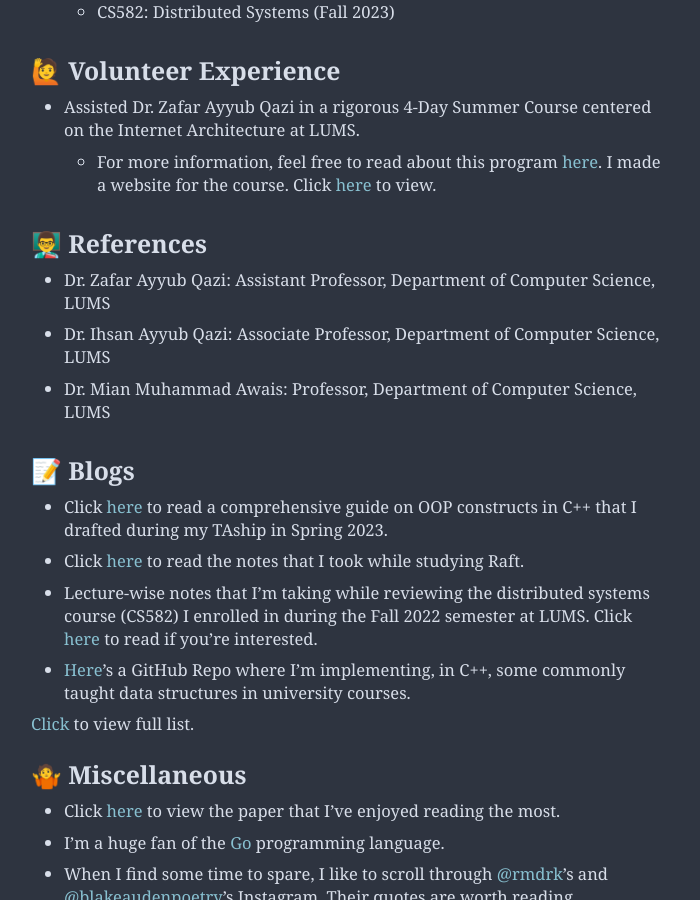
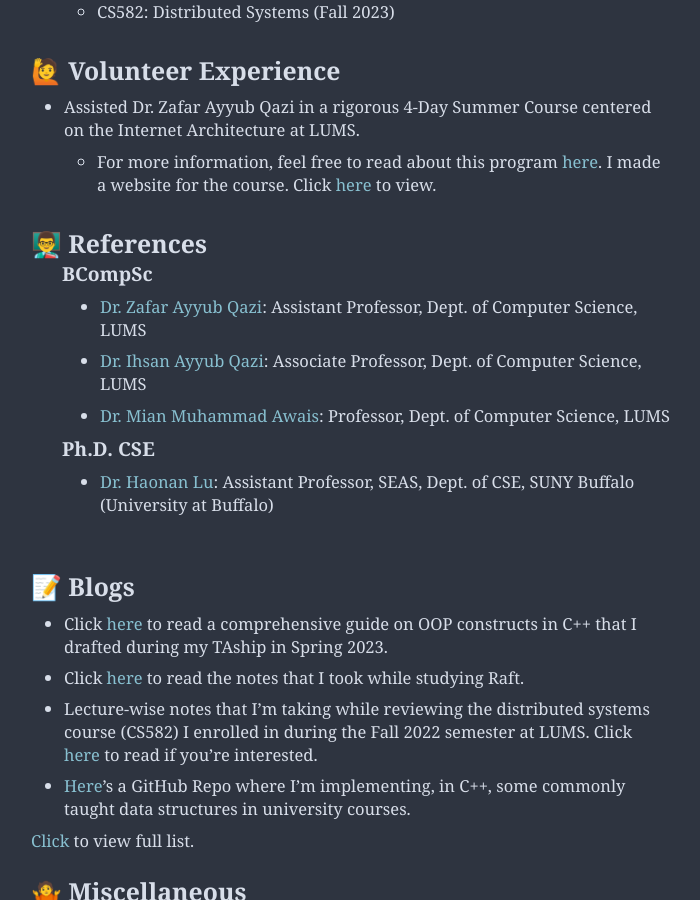
Before and after one commit to harris-ahmad/harris-ahmad.github.io, a Jekyll site: the page built from index.md, in a window 1280 px wide and 900 px high, scrolled down 1412 px. Shown: the whole window, without its empty margins (289-989 px from the left). Built offline with Jekyll 4.4.1, drawn with Linux system fonts in a browser that asks for light colours; nearby versions of some CDN libraries; some web fonts are replaced.

Commit message:
references revamped and icons added

```diff
--- a/_layouts/default.html
+++ b/_layouts/default.html
@@ -23,6 +23,7 @@
     <meta name="description" content="{{ desc }}">
     <link href="https://db.onlinewebfonts.com/c/854f40508546a6154ded78884803020e?family=Lyon+Text+Web+Black+Regular" rel="stylesheet">
     <link href='https://fonts.googleapis.com/css?family=Inconsolata:400,700' rel='stylesheet' type='text/css'>
+    <link href="https://cdnjs.cloudflare.com/ajax/libs/font-awesome/6.1.1/css/all.min.css" rel="stylesheet">
     <link rel="alternate" type="application/rss+xml" title="{{ site.title }} RSS" href="/feed.xml" />
     <link rel="stylesheet" href="{{ site.baseurl }}/css/main.css">
     {% if site.favicon %}
@@ -65,7 +66,13 @@
             <ul id="navlist" class="alignable pull-right navbar-ul">
                 {% for x in site.nav %}
                     {% if x.name == "Resume" %}
-                        <li class="alignable pull-left nav-list"><a target="_blank" href="{{ x.link }}">{{ x.name }}</a>
+                        <li class="alignable pull-left nav-list"><a target="_blank" href="{{ x.link }}"><i class="fas fa-file-alt"></i> {{ x.name }}</a>
+                    {% elsif x.name == "About" %}
+                        <li class="alignable pull-left nav-list"><a href="{{ x.link }}"><i class="fas fa-user"></i> {{ x.name }}</a>
+                    {% elsif x.name == "Contact" %}
+                        <li class="alignable pull-left nav-list"><a href="{{ x.link }}"><i class="fas fa-envelope"></i> {{ x.name }}</a>
+                    {% elsif x.name == "Blogs" %}
+                        <li class="alignable pull-left nav-list"><a href="{{ x.link }}"><i class="fas fa-blog"></i> {{ x.name }}</a>
                     {% else %}
                         <li class="alignable pull-left nav-list"><a href="{{ x.link }}">{{ x.name }}</a>
                     {% endif %}
--- a/index.md
+++ b/index.md
@@ -54,9 +54,20 @@
 
 <h2 id="👨‍🏫-references">👨‍🏫 References</h2>
 
-* Dr. Zafar Ayyub Qazi: Assistant Professor, Department of Computer Science, LUMS
-* Dr. Ihsan Ayyub Qazi: Associate Professor, Department of Computer Science, LUMS
-* Dr. Mian Muhammad Awais: Professor, Department of Computer Science, LUMS
+<h3 style="margin-left: 31px;">BCompSc</h3>
+
+<ul>
+    <li style="margin-left: 36px;"><a href="https://web.lums.edu.pk/~zafar" target="_blank">Dr. Zafar Ayyub Qazi</a>: Assistant Professor, Dept. of Computer Science, LUMS</li>
+    <li style="margin-left: 36px;"><a href="https://www.ihsanqazi.com" target="_blank">Dr. Ihsan Ayyub Qazi</a>: Associate Professor, Dept. of Computer Science, LUMS</li>
+    <li style="margin-left: 36px;"><a href="https://lums.edu.pk/lums_employee/516" target="_blank">Dr. Mian Muhammad Awais</a>: Professor, Dept. of Computer Science, LUMS</li>
+</ul>
+
+<h3 style="margin-left: 31px;">Ph.D. CSE </h3>
+
+<ul>
+    <li style="margin-left: 36px;"><a href="https://sites.google.com/view/haonanlu/home" target="_blank">Dr. Haonan Lu</a>: Assistant Professor, SEAS, Dept. of CSE, SUNY Buffalo (University at Buffalo) </li>
+</ul>
+
 <br><br>
 
 <h2 id="📝-blogs">📝 Blogs</h2>
```
Also changed, not shown: contact.md (+3 -3 lines), 6 other files.
